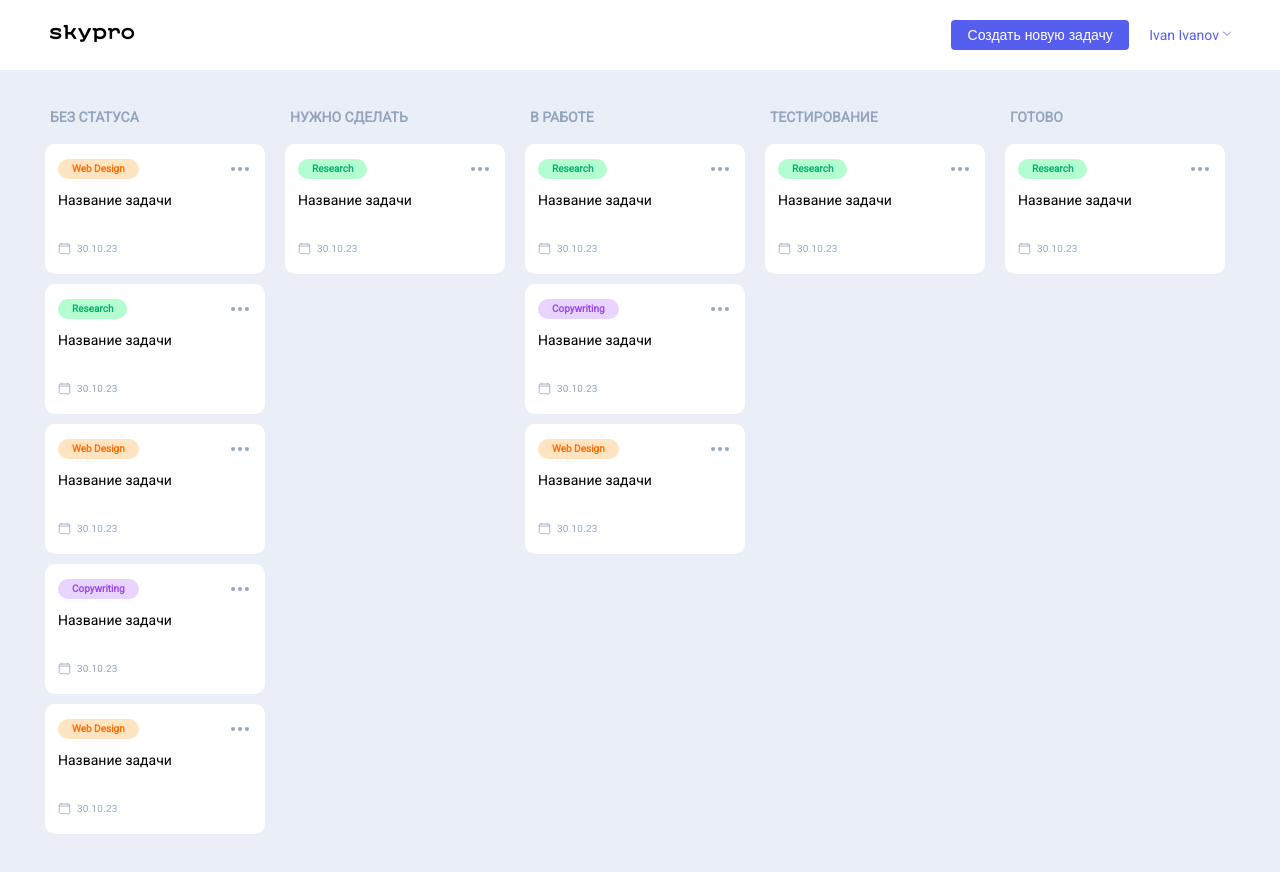
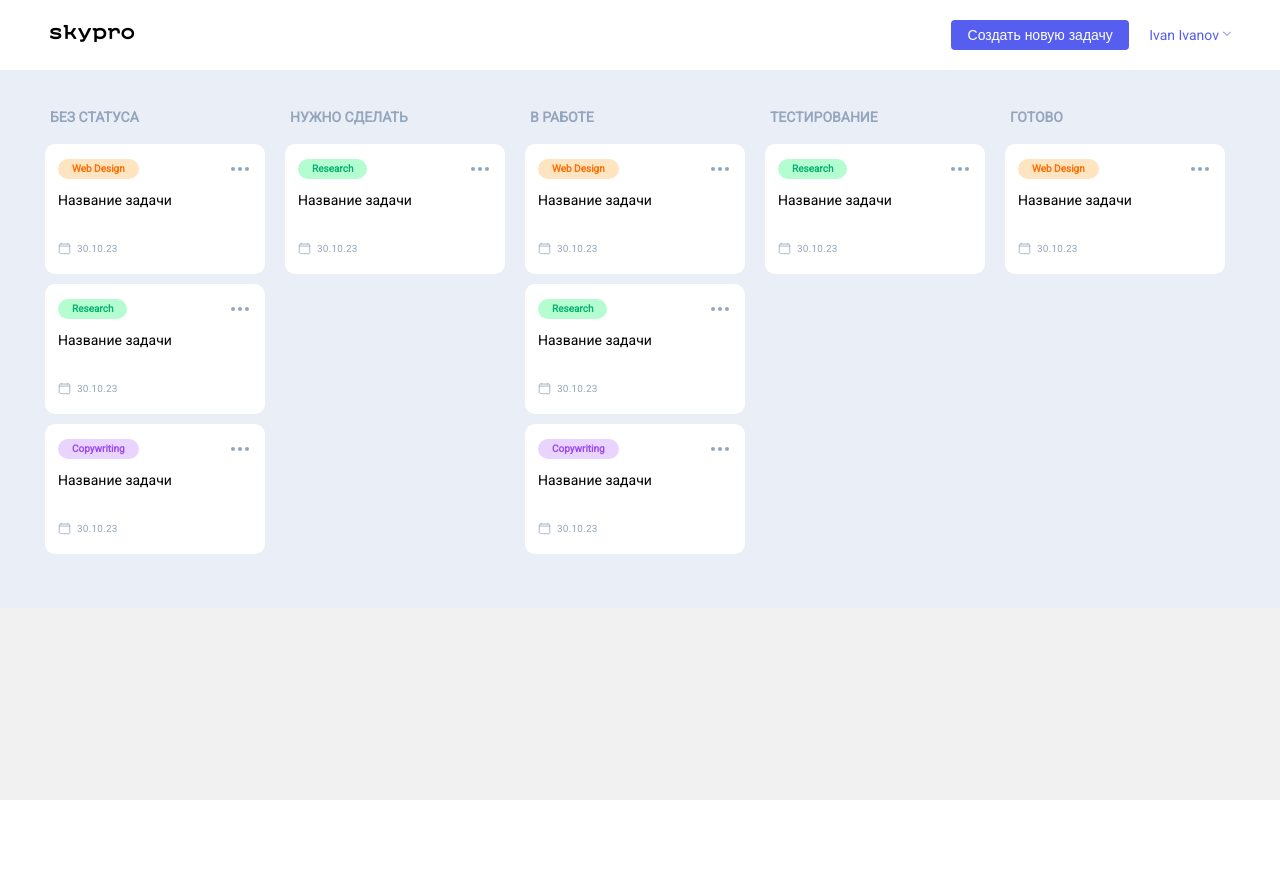
Before and after one commit to Olga-Raduga/skypro-kanban, a Vue app: page / in a window 1280 px wide. Shown: the top 872 px of the page. After the commit the page ends 800 px from the top, so only its background shows below. Built offline with nearby package versions, Linux system fonts and the light colour scheme.

Commit message:
Complete second Vue homework

```diff
--- a/src/assets/main.css
+++ b/src/assets/main.css
@@ -1087,3 +1087,11 @@ body {
     display: block;
   }
 }
+.loading {
+  min-height: 400px;
+  display: flex;
+  align-items: center;
+  justify-content: center;
+  color: #94a6be;
+  font-size: 20px;
+}
--- a/src/components/Task.vue
+++ b/src/components/Task.vue
@@ -1,24 +1,73 @@
 <script setup>
-defineProps({
-  category: { type: String, default: 'Web Design' },
-  categoryClass: { type: String, default: '_orange' },
-  date: { type: String, default: '30.10.23' },
-})
+  import { computed } from 'vue'
+  const props = defineProps({
+   id: {
+    type: Number,
+    required: true,
+   },
+   topic: {
+    type: String,
+    required: true,
+   },
+   title: {
+    type: String,
+    required: true,
+   },
+   date: {
+    type: String,
+    required: true,
+   },
+   status: {
+    type: String,
+    required: true,
+   },
+ })
+ const topicClass = computed(() => {
+  if (props.topic === 'Web Design') {
+    return '_orange'
+  }
+  if (props.topic === 'Research') {
+    return '_green'
+  }
+  if (props.topic === 'Copywriting') {
+    return '_purple'
+  }
+  return '_orange'
+ })
 </script>
 
 <template>
   <div class="cards__item">
     <div class="cards__card card">
       <div class="card__group">
-        <div class="card__theme" :class="categoryClass"><p :class="categoryClass">{{ category }}</p></div>
-        <a href="#popBrowse" target="_self"><div class="card__btn"><div></div><div></div><div></div></div></a>
+        <div class="card__theme" :class="topicClass">
+          <p :class="topicClass">{{ topic }}</p>
+        </div>
+        <a href="#popBrowse" target="_self">
+          <div class="card__btn">
+            <div></div>
+            <div></div>
+            <div></div>
+          </div>
+        </a>
       </div>
       <div class="card__content">
-        <a href="" target="_blank"><h3 class="card__title">Название задачи</h3></a>
+        <a href="" target="_blank">
+          <h3 class="card__title">{{ title }}</h3>
+        </a>
         <div class="card__date">
           <svg xmlns="http://www.w3.org/2000/svg" width="13" height="13" viewBox="0 0 13 13" fill="none" aria-hidden="true">
-            <path d="M10.5625 2.03125H2.4375C1.7644 2.03125 1.21875 2.5769 1.21875 3.25V10.5625C1.21875 11.2356 1.7644 11.7812 10.5625 11.7812H10.5625C11.2356 11.7812 11.7812 11.2356 11.7812 10.5625V3.25C11.7812 2.5769 11.2356 2.03125 10.5625 2.03125Z" stroke="#94A6BE" stroke-width="0.8" stroke-linejoin="round" />
-            <path d="M11.7812 4.0625H1.21875M3.25 1.21875V2.03125M9.75 1.21875V2.03125" stroke="#94A6BE" stroke-width="0.8" stroke-linecap="round" stroke-linejoin="round" />
+            <path d="M10.5625 2.03125H2.4375C1.7644 2.03125 1.21875 2.5769 1.21875 3.25V10.5625C1.21875 11.2356 1.7644 11.7812 10.5625 11.7812H10.5625C11.2356 11.7812 11.7812 11.2356 11.7812 10.5625V3.25C11.7812 2.5769 11.2356 2.03125 10.5625 2.03125Z"
+              stroke="#94A6BE"
+              stroke-width="0.8"
+              stroke-linejoin="round"
+            />
+            <path d="M11.7812 4.0625H1.21875M3.25 1.21875V2.03125M9.75 1.21875V2.03125"
+              stroke="#94A6BE"
+              stroke-width="0.8"
+              stroke-linecap="round"
+              stroke-linejoin="round"
+            />
           </svg>
           <p>{{ date }}</p>
         </div>
--- a/src/components/TaskColumn.vue
+++ b/src/components/TaskColumn.vue
@@ -1,11 +1,18 @@
 <script setup>
-import Task from './Task.vue'
-defineProps({ title: String, tasks: { type: Array, default: () => [] } })
+  import Task from './Task.vue'
+   defineProps({ title: String, tasks: { type: Array, default: () => [] } })
 </script>
 
 <template>
   <div class="main__column column">
-    <div class="column__title"><p>{{ title }}</p></div>
-    <div class="cards"><Task v-for="(task, index) in tasks" :key="`${title}-${index}`" v-bind="task" /></div>
+    <div class="column__title">
+      <p>{{ title }}</p>
+    </div>
+    <div class="cards">
+      <Task v-for="task in tasks"
+        :key="task.id"
+        v-bind="task"
+      />
+    </div>
   </div>
 </template>
--- a/src/components/TaskDesk.vue
+++ b/src/components/TaskDesk.vue
@@ -1,31 +1,37 @@
 <script setup>
-import TaskColumn from './TaskColumn.vue'
+ import { onMounted, ref } from 'vue'
+ import TaskColumn from './TaskColumn.vue'
+ import { tasks } from '../data.js'
 
-const columns = [
-  { title: 'Без статуса', tasks: [
-    { category: 'Web Design', categoryClass: '_orange' },
-    { category: 'Research', categoryClass: '_green' },
-    { category: 'Web Design', categoryClass: '_orange' },
-    { category: 'Copywriting', categoryClass: '_purple' },
-    { category: 'Web Design', categoryClass: '_orange' },
-  ] },
-  { title: 'Нужно сделать', tasks: [{ category: 'Research', categoryClass: '_green' }] },
-  { title: 'В работе', tasks: [
-    { category: 'Research', categoryClass: '_green' },
-    { category: 'Copywriting', categoryClass: '_purple' },
-    { category: 'Web Design', categoryClass: '_orange' },
-  ] },
-  { title: 'Тестирование', tasks: [{ category: 'Research', categoryClass: '_green' }] },
-  { title: 'Готово', tasks: [{ category: 'Research', categoryClass: '_green' }] },
+const columnTitles = [
+  'Без статуса',
+  'Нужно сделать',
+  'В работе',
+  'Тестирование',
+  'Готово',
 ]
+  const isLoading = ref(true)
+  onMounted(() => {
+    setTimeout(() => {
+      isLoading.value = false
+      }, 1500)
+  })
 </script>
 
 <template>
   <main class="main">
     <div class="container">
-      <div class="main__block"><div class="main__content">
-        <TaskColumn v-for="column in columns" :key="column.title" v-bind="column" />
-      </div></div>
+      <div class="main__block">
+        <div v-if="isLoading" class="loading">
+          Данные загружаются
+        </div>
+       <div class="main__content">
+        <TaskColumn v-for="title in columnTitles"
+         :key="title"
+         :title="title"
+         :tasks="tasks.filter((task) => task.status === title)" />
+       </div>
+      </div>
     </div>
   </main>
 </template>
--- /dev/null
+++ b/src/data.js
@@ -0,0 +1,65 @@
+export const tasks = [
+  {
+    id: 1,
+    topic: 'Web Design',
+    title: 'Название задачи',
+    date: '30.10.23',
+    status: 'Без статуса',
+  },
+  {
+    id: 2,
+    topic: 'Research',
+    title: 'Название задачи',
+    date: '30.10.23',
+    status: 'Без статуса',
+  },
+  {
+    id: 3,
+    topic: 'Copywriting',
+    title: 'Название задачи',
+    date: '30.10.23',
+    status: 'Без статуса',
+  },
+  {
+    id: 4,
+    topic: 'Research',
+    title: 'Название задачи',
+    date: '30.10.23',
+    status: 'Нужно сделать',
+  },
+  {
+    id: 5,
+    topic: 'Web Design',
+    title: 'Название задачи',
+    date: '30.10.23',
+    status: 'В работе',
+  },
+  {
+    id: 6,
+    topic: 'Research',
+    title: 'Название задачи',
+    date: '30.10.23',
+    status: 'В работе',
+  },
+  {
+    id: 7,
+    topic: 'Copywriting',
+    title: 'Название задачи',
+    date: '30.10.23',
+    status: 'В работе',
+  },
+  {
+    id: 8,
+    topic: 'Research',
+    title: 'Название задачи',
+    date: '30.10.23',
+    status: 'Тестирование',
+  },
+  {
+    id: 9,
+    topic: 'Web Design',
+    title: 'Название задачи',
+    date: '30.10.23',
+    status: 'Готово',
+  },
+]
```
